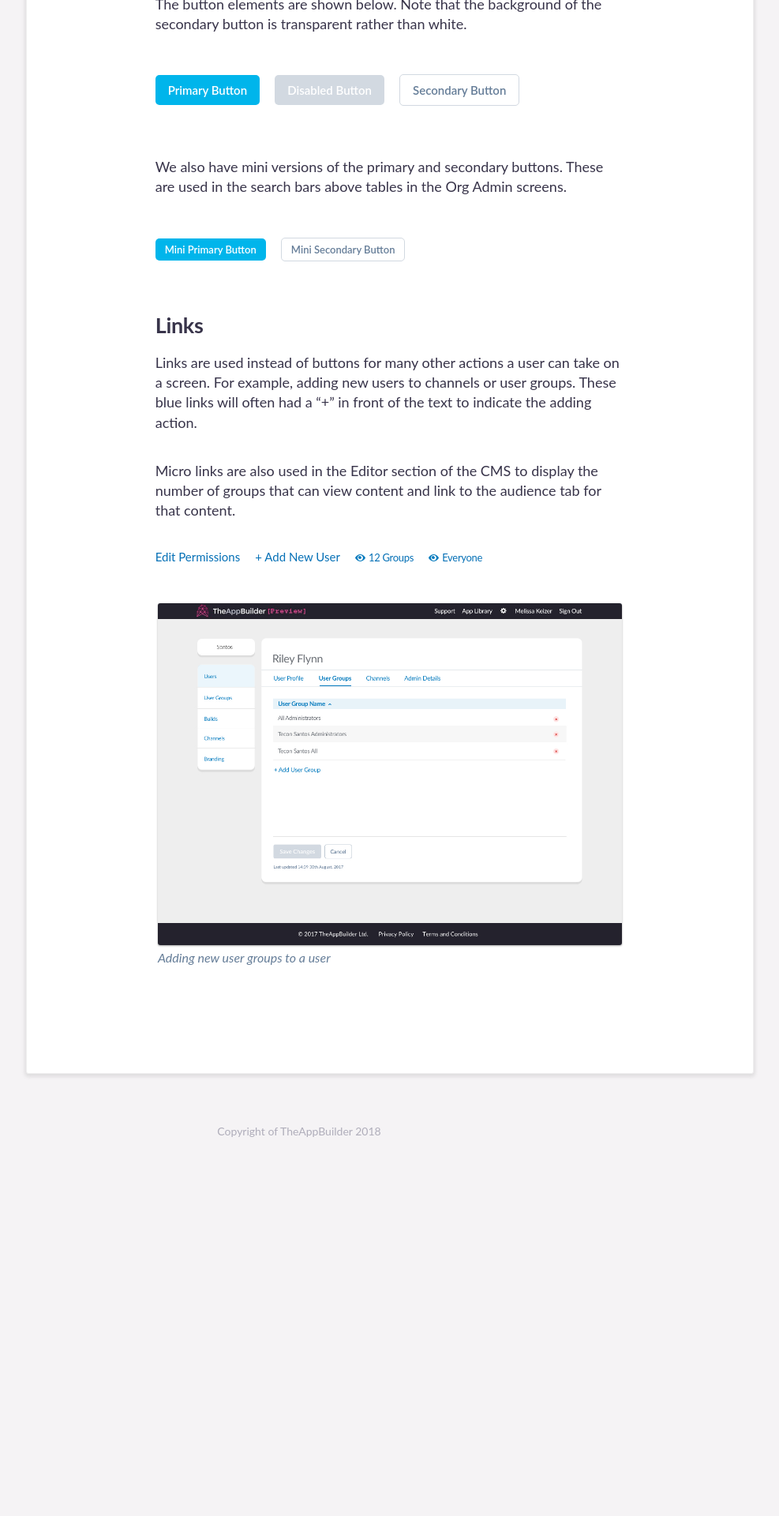
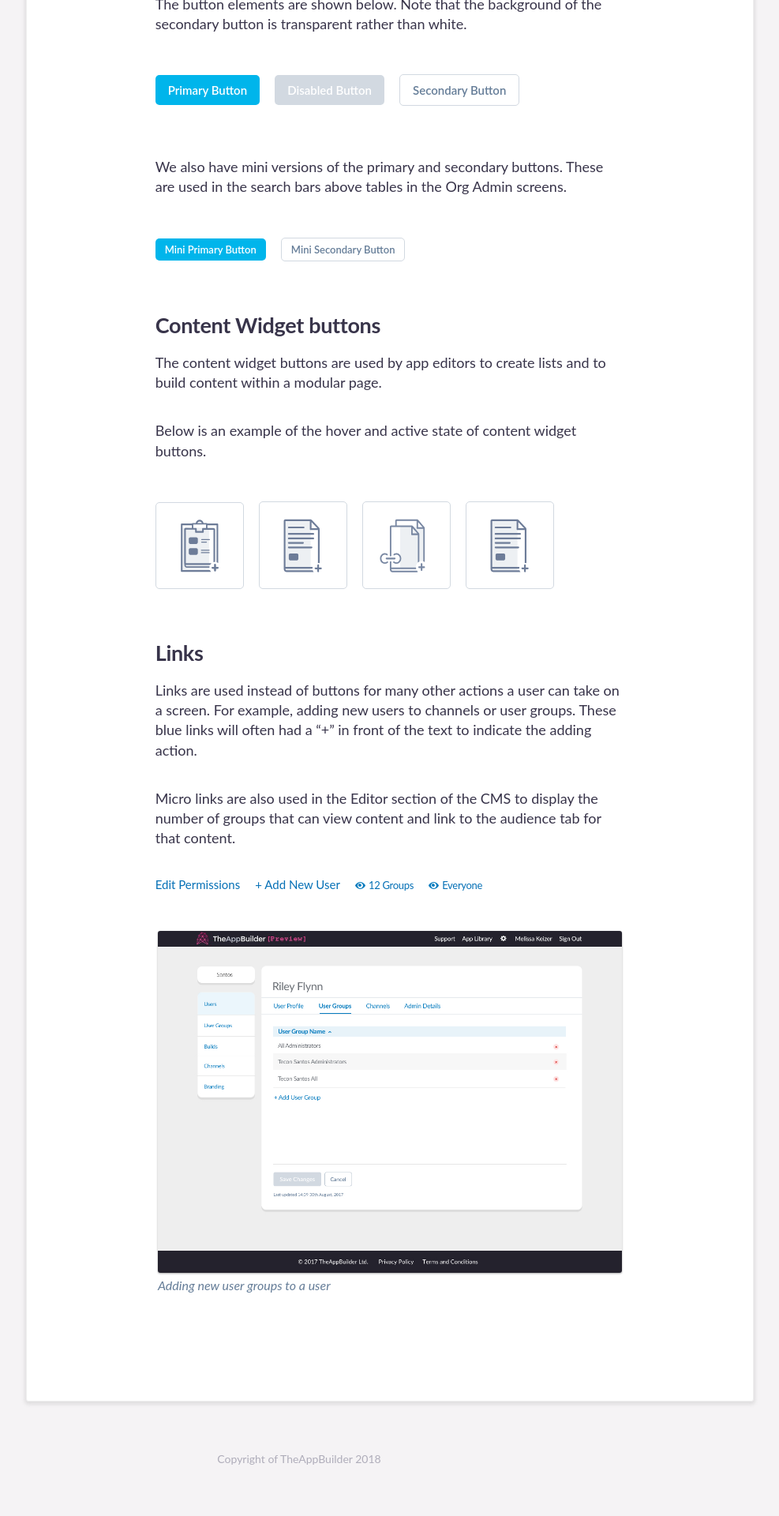
Before and after one commit to TheAppBuilderTeam/tab-pattern-library, a Jekyll site: the page built from cms/buttons/index.html, in a window 1280 px wide. Shown: the part 1100-3020 px from the top of the page at 79% size, without its empty margins (261-1248 px from the left). Built offline with Jekyll 4.4.1, drawn with Linux system fonts in a browser that asks for light colours; some web fonts are replaced; before the commit the page ends 2605 px from its top, so only the background shows below that.

Commit message:
adding content widget buttons to

```diff
--- a/_sass/_variables.scss
+++ b/_sass/_variables.scss
@@ -24,12 +24,14 @@
 $cmsGrey: #6A6F75;
 $cmsLink: #0570B6;
 $cmsPlaceholder: #9A9FA5;
+$cmsTabBar: #EDF0F3;
 
 $buttonPrimary: #00B5EB;
 $buttonSecondary: #D2D9E1;
 $buttonSecondaryText: #657D98;
 $buttonPublish: #9BCA00;
 $buttonDisabled: #D2D9E1;
+$buttonWidget: #EDF0F3;
 
 $tableRow: #F7F7F7;
 $tableHead: $blue;
--- a/_sass/cms/_styles.scss
+++ b/_sass/cms/_styles.scss
@@ -91,7 +91,28 @@
 	border: none;
 	margin: 15px 15px 15px 0;
 }
+/* widget buttons
+.widget-button {
+    @include fadeAnimation;
+	@include latoSemibold;
+	font-size: 15px;
+	padding: 20px 20px;
+	border-radius: 5px;
+	border: none;
+	margin: 15px 15px 15px 0
 
+}
+
+.widget-button--primary {
+    color: $white;
+	background: $buttonPrimary;
+	border: $buttonPrimary;
+	&:hover{
+		background: darken($buttonPrimary, 5%);
+	}
+
+}
+*/
 .button--primary{
 	color: $white;
 	background: $buttonPrimary;
@@ -101,6 +122,49 @@
 	}
 }
 
+
+.button--widget {
+    @include fadeAnimation;
+	@include latoSemibold;
+	border-radius: 5px;
+    padding: 20px 30px 20px 30px;
+	background: $white;
+	border:1px solid $buttonSecondary;
+
+}
+
+/* .button--widget--1 {
+    &:hover{
+		background: darken($buttonWidget, 5%);
+	}
+
+} */
+
+.button--widget--1 {
+    &:hover:not(.active) {
+
+webkit-box-shadow: 4px 5px 25px -4px rgba(141,141,141,0.39);
+moz-box-shadow: 4px 5px 25px -4px rgba(141,141,141,0.39);
+box-shadow: 4px 5px 25px -4px rgba(141,141,141,0.39);
+    }
+
+    &:active {
+        background: darken($buttonWidget, 5%);
+    }
+}
+
+.button--widget img {
+
+  width: 50px;
+}
+
+.button--widget--3 img {
+    width: 60px;
+}
+
+.button--widget--3 {
+    padding: 20px 30px 20px 20px;
+}
 .button--secondary{
 	color: $buttonSecondaryText;
 	background: $white;
@@ -108,6 +172,8 @@
 	&:hover{
 		background: darken($white, 3%);
 	}
+    &:active {
+        }
 }
 
 .button--mini{
--- a/cms/buttons/index.html
+++ b/cms/buttons/index.html
@@ -34,6 +34,21 @@
 	<button class="button--secondary button--mini">Mini Secondary Button</button>
 </div>
 
+<!------- Content widget buttons ---------->
+
+<h2>Content Widget buttons</h2>
+<p>The content widget buttons are used by app editors to create lists and to build content within a modular page.</p>
+
+<p>Below is an example of the hover and active state of
+content widget buttons.</p>
+
+<div class="main__content__block textWidth padding__50"  markdown="0">
+    <button class="button--widget button--widget--1 "><img src="{{ site.baseurl }}/assets/images/cms/new_icons/list_icon.svg"></button>
+     <button class="button--widget button--widget--1 "><img src="{{ site.baseurl }}/assets/images/cms/new_icons/page_icon.svg"></button>
+    <button class="button--widget button--widget--1 button--widget--3"><img src="{{ site.baseurl }}/assets/images/cms/new_icons/existing_icon.svg"></button>
+   <button class="button--widget button--widget--1 "><img src="{{ site.baseurl }}/assets/images/cms/new_icons/page_icon.svg"></button>
+
+</div>
 <h2>Links</h2>
 <p>Links are used instead of buttons for many other actions a user can take on a screen. For example, adding new users to channels or user groups. These blue links will often had a “+” in front of the text to indicate the adding action.</p>
 
```
Also changed, not shown: assets/images/cms/new_icons/existing_icon.svg (added), assets/images/cms/new_icons/list_icon.svg (added), assets/images/cms/new_icons/page_icon.svg (added).
